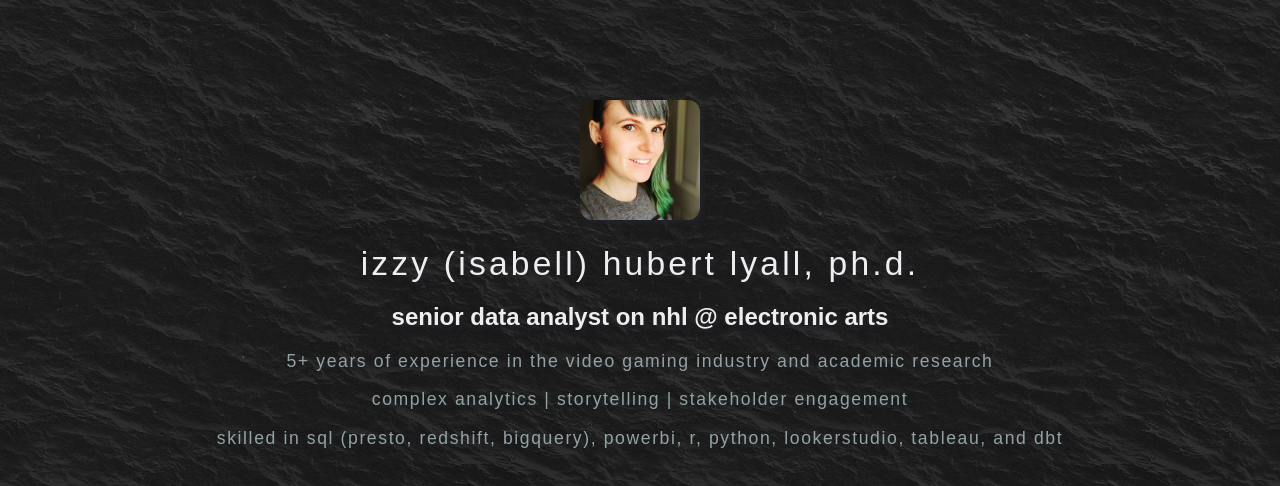
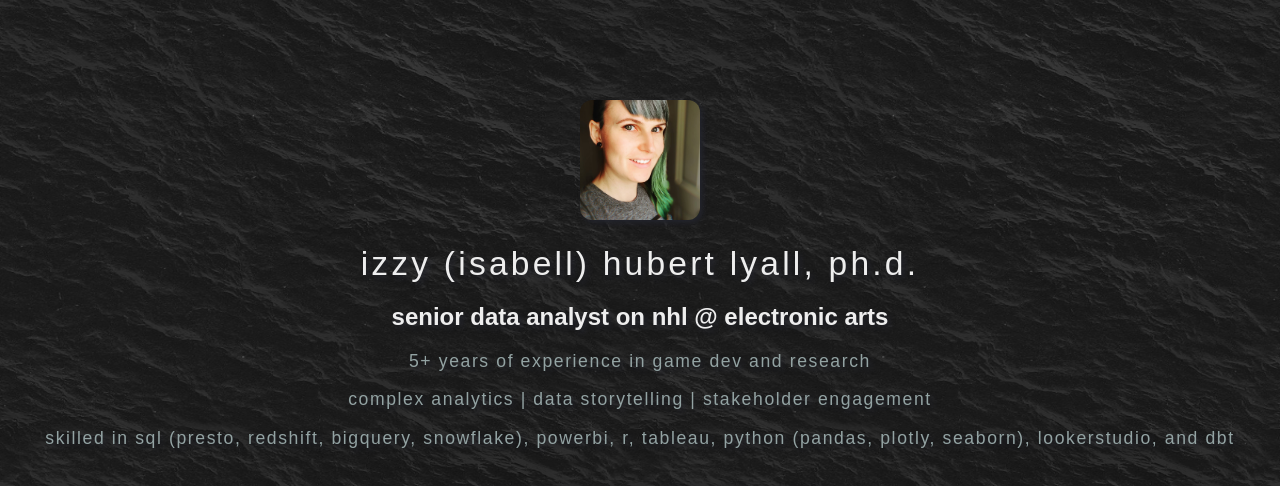
Before and after one commit to izzy-hu-ly/izzy-hu-ly.github.io, a plain HTML site: page index.html in a window 1280 px wide. Shown: the top 486 px of the page. Drawn offline with Linux system fonts and the light colour scheme; a web font is replaced by a local one.

Commit message:
Update index.html

```diff
--- a/index.html
+++ b/index.html
@@ -21,9 +21,9 @@
         <div id="userName">
             <h1>izzy (isabell) hubert lyall, ph.d.</h1>
             <h2>senior data analyst on nhl @ electronic arts</h2>
-            <p>5+ years of experience in the video gaming industry and academic research</p>
-            <p>complex analytics | storytelling | stakeholder engagement</p>
-            <p>skilled in sql (presto, redshift, bigquery), powerbi, r, python, lookerstudio, tableau, and dbt</p>
+            <p>5+ years of experience in game dev and research</p>
+            <p>complex analytics | data storytelling | stakeholder engagement</p>
+            <p>skilled in sql (presto, redshift, bigquery, snowflake), powerbi, r, tableau, python (pandas, plotly, seaborn), lookerstudio, and dbt</p>
             <!-- <p> <i class="fa fa-envelope"></i> xyz [at] proton.me</p> -->
         </div>
     </div>
```
